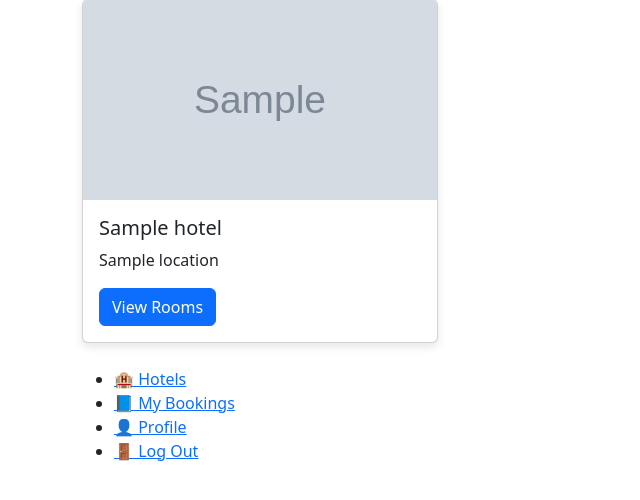
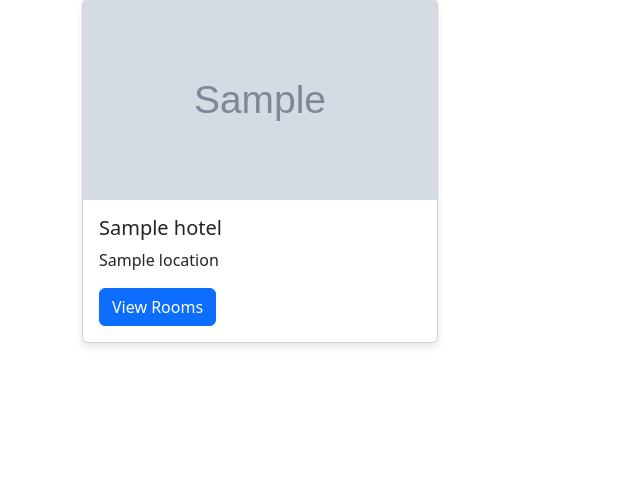
Before and after one commit to rajjadhav123/hotel-booking, a Flask app: template hotel-management/templates/user_dashboard.html in a window 1280 px wide. Shown: the part 67-567 px from the top of the page, without its empty margins (0-640 px from the left). Run offline with Flask 2, Linux system fonts and the light colour scheme; the template is opened without the code that fills it: most values are stand-ins (such as "Sample title", 1, 10 or a date in 2020); grey boxes marked "Sample" are stand-in pictures.

```diff
--- a/hotel-management/templates/user_dashboard.html
+++ b/hotel-management/templates/user_dashboard.html
@@ -22,15 +22,6 @@
           </div>
         </div>
       </div>
-<div id="sidebar">
-  <ul>
-    <li><a href="/dashboard">🏨 Hotels</a></li>
-    <li><a href="/my-bookings">📘 My Bookings</a></li>
-    <li><a href="/profile">👤 Profile</a></li>
-    <li><a href="/logout">🚪 Log Out</a></li>
-  </ul>
-</div>
-
       {% endfor %}
     </div>
   </div>
```
